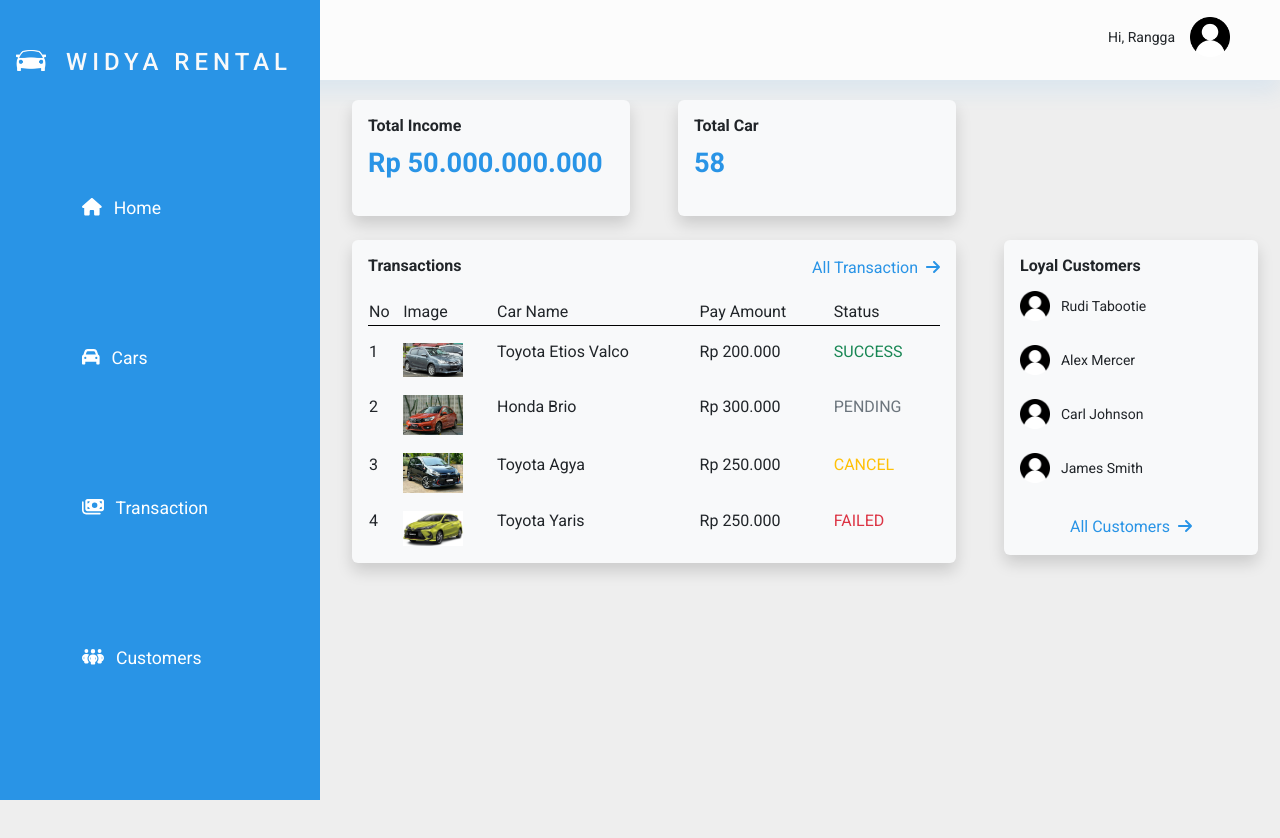
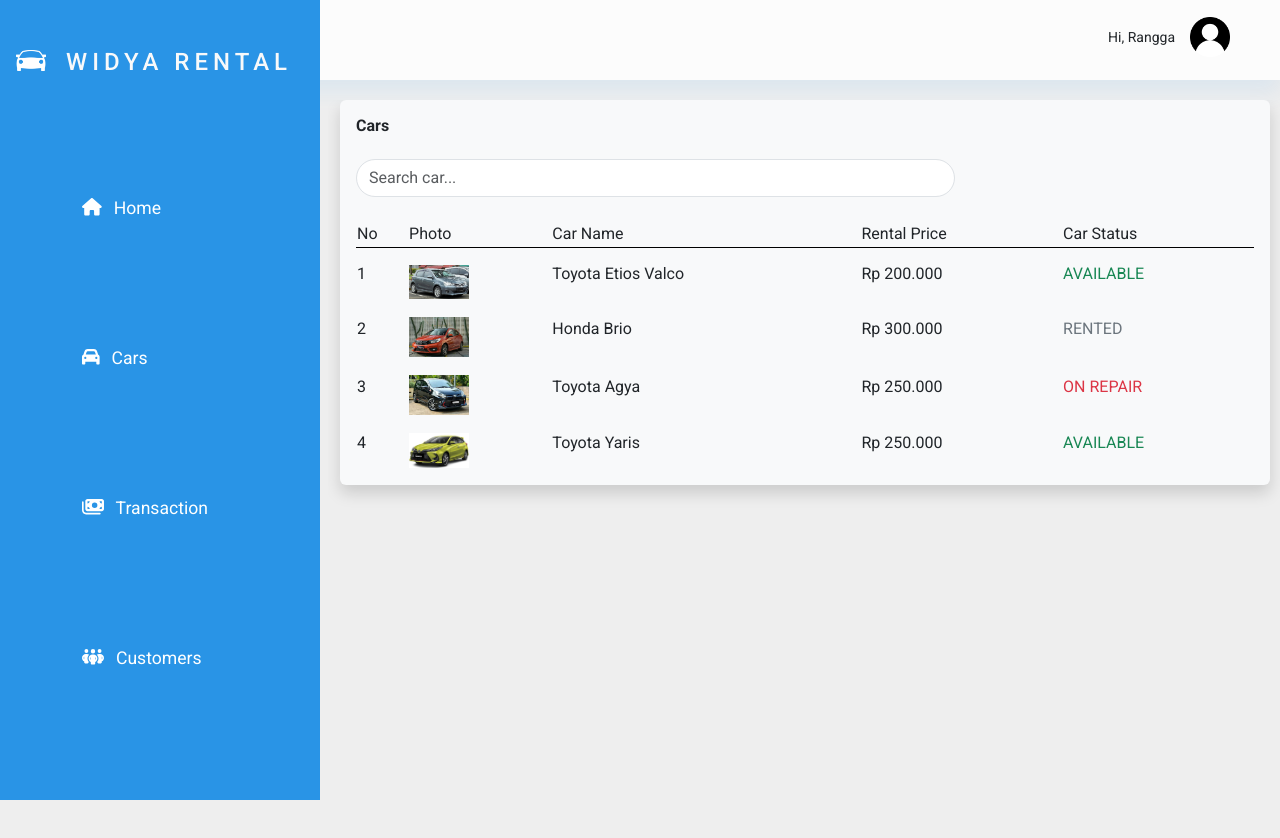
Before and after one commit to WidyaX1900/dashboard-ui, a Vue app: page / in a window 1280 px wide. Both pictures are taken after a click on the item "Cars". Shown: the top 838 px of the page. Built offline with nearby package versions, Linux system fonts and the light colour scheme.

Commit message:
Create car list page

```diff
--- a/src/FrontPage.vue
+++ b/src/FrontPage.vue
@@ -12,8 +12,9 @@ body {
 <template>
     <NavBar />
     <div class="row">
-        <SideBar />
-        <HomePage />
+        <SideBar @goToPage="moveToPage"/>
+        <HomePage v-if="page == ''"/>
+        <CarPage v-else-if="page == 'cars'"/>
     </div>
 </template>
 
@@ -21,13 +22,27 @@ body {
 import SideBar from './components/SideBar.vue'
 import NavBar from './components/NavBar.vue'
 import HomePage from './components/HomePage.vue'
+import CarPage from './components/CarPage.vue'
 
 export default {
   name: 'App',
   components: {
     NavBar,
     SideBar,
-    HomePage
-  }
+    HomePage,
+    CarPage
+  },
+
+  data() {
+    return {
+      page: ''
+    }
+  },
+
+  methods: {
+    moveToPage: function (page) {
+      this.page = page;
+    }
+  },
 }
 </script>
--- /dev/null
+++ b/src/components/CarPage.vue
@@ -0,0 +1,108 @@
+<style>
+:root {
+  --text-primary-color: rgb(41, 148, 230);
+}
+
+.page-container {
+  height: 100vh;
+  overflow-y: auto;
+  overflow-x: hidden;
+  margin-left: 340px;
+}
+</style>
+
+<template>
+  <div class="col-9 page-container">
+    <div class="bg-light shadow p-3 rounded me-4">
+      <h6 class="fw-bold mb-4">Cars</h6>
+      <div class="col-8 mb-4">
+        <div class="input-group mb-3">
+          <input
+            type="text"
+            class="form-control rounded-pill"
+            placeholder="Search car..."
+          />
+        </div>
+      </div>
+      <table>
+        <thead>
+          <tr>
+            <th>No</th>
+            <th>Photo</th>
+            <th>Car Name</th>
+            <th>Rental Price</th>
+            <th>Car Status</th>
+          </tr>
+        </thead>
+        <tbody>
+          <tr>
+            <td>1</td>
+            <td>
+              <img
+                src="../assets/img/etios-valco.jpg"
+                alt="rental-car"
+                width="60px"
+                class="mt-3"
+              />
+            </td>
+            <td>Toyota Etios Valco</td>
+            <td>Rp 200.000</td>
+            <td class="text-success">
+                AVAILABLE
+            </td>
+          </tr>
+          <tr>
+            <td>2</td>
+            <td>
+              <img
+                src="../assets/img/honda-brio.png"
+                alt="rental-car"
+                width="60px"
+                class="mt-3"
+              />
+            </td>
+            <td>Honda Brio</td>
+            <td>Rp 300.000</td>
+            <td class="text-secondary">
+                RENTED
+            </td>
+          </tr>
+          <tr>
+            <td>3</td>
+            <td>
+              <img
+                src="../assets/img/toyota-agya.jpg"
+                alt="rental-car"
+                width="60px"
+                class="mt-3"
+              />
+            </td>
+            <td>Toyota Agya</td>
+            <td>Rp 250.000</td>
+            <td class="text-danger">
+                ON REPAIR
+            </td>
+          </tr>
+          <tr>
+            <td>4</td>
+            <td>
+              <img
+                src="../assets/img/toyota-yaris.png"
+                alt="rental-car"
+                width="60px"
+                class="mt-3"
+              />
+            </td>
+            <td>Toyota Yaris</td>
+            <td>Rp 250.000</td>
+            <td class="text-success">
+                AVAILABLE
+            </td>
+          </tr>
+        </tbody>
+      </table>
+    </div>
+  </div>
+</template>
+
+<script></script>
--- a/src/components/HomePage.vue
+++ b/src/components/HomePage.vue
@@ -53,7 +53,7 @@
             <h6 class="fw-bold mb-4">Transactions</h6>
             <a href="#" class="text-blue text-decoration-none">
               All Transaction
-                            <FontAwesomeIcon icon="fas fa-arrow-right" class="ms-1"/>
+              <FontAwesomeIcon icon="fas fa-arrow-right" class="ms-1" />
             </a>
           </div>
           <table>
@@ -70,7 +70,12 @@
               <tr>
                 <td>1</td>
                 <td>
-                                    <img src="../assets/img/etios-valco.jpg" alt="rental-car" width="60px" class="mt-3">
+                  <img
+                    src="../assets/img/etios-valco.jpg"
+                    alt="rental-car"
+                    width="60px"
+                    class="mt-3"
+                  />
                 </td>
                 <td>Toyota Etios Valco</td>
                 <td>Rp 200.000</td>
@@ -81,7 +86,12 @@
               <tr>
                 <td>2</td>
                 <td>
-                                    <img src="../assets/img/honda-brio.png" alt="rental-car" width="60px" class="mt-3">
+                  <img
+                    src="../assets/img/honda-brio.png"
+                    alt="rental-car"
+                    width="60px"
+                    class="mt-3"
+                  />
                 </td>
                 <td>Honda Brio</td>
                 <td>Rp 300.000</td>
@@ -92,7 +102,12 @@
               <tr>
                 <td>3</td>
                 <td>
-                                    <img src="../assets/img/toyota-agya.jpg" alt="rental-car" width="60px" class="mt-3">
+                  <img
+                    src="../assets/img/toyota-agya.jpg"
+                    alt="rental-car"
+                    width="60px"
+                    class="mt-3"
+                  />
                 </td>
                 <td>Toyota Agya</td>
                 <td>Rp 250.000</td>
@@ -103,7 +118,12 @@
               <tr>
                 <td>4</td>
                 <td>
-                                    <img src="../assets/img/toyota-yaris.png" alt="rental-car" width="60px" class="mt-3">
+                  <img
+                    src="../assets/img/toyota-yaris.png"
+                    alt="rental-car"
+                    width="60px"
+                    class="mt-3"
+                  />
                 </td>
                 <td>Toyota Yaris</td>
                 <td>Rp 250.000</td>
@@ -120,7 +140,11 @@
           <h6 class="fw-bold mb-3">Loyal Customers</h6>
           <div class="row align-items-center mb-4">
             <div class="col-2">
-                            <img src="../assets/img/user.png" alt="user-profile" width="30px">
+              <img
+                src="../assets/img/user.png"
+                alt="user-profile"
+                width="30px"
+              />
             </div>
             <div class="col-8">
               <small>Rudi Tabootie</small>
@@ -128,7 +152,11 @@
           </div>
           <div class="row align-items-center mb-4">
             <div class="col-2">
-                            <img src="../assets/img/user.png" alt="user-profile" width="30px">
+              <img
+                src="../assets/img/user.png"
+                alt="user-profile"
+                width="30px"
+              />
             </div>
             <div class="col-8">
               <small>Alex Mercer</small>
@@ -136,7 +164,11 @@
           </div>
           <div class="row align-items-center mb-4">
             <div class="col-2">
-                            <img src="../assets/img/user.png" alt="user-profile" width="30px">
+              <img
+                src="../assets/img/user.png"
+                alt="user-profile"
+                width="30px"
+              />
             </div>
             <div class="col-8">
               <small>Carl Johnson</small>
@@ -144,7 +176,11 @@
           </div>
           <div class="row align-items-center mb-4">
             <div class="col-2">
-                            <img src="../assets/img/user.png" alt="user-profile" width="30px">
+              <img
+                src="../assets/img/user.png"
+                alt="user-profile"
+                width="30px"
+              />
             </div>
             <div class="col-8">
               <small>James Smith</small>
@@ -153,7 +189,7 @@
           <div class="text-center mt-4 pt-2">
             <a href="#" class="text-blue text-decoration-none">
               All Customers
-                            <FontAwesomeIcon icon="fas fa-arrow-right" class="ms-1"/>
+              <FontAwesomeIcon icon="fas fa-arrow-right" class="ms-1" />
             </a>
           </div>
         </div>
@@ -162,5 +198,4 @@
   </div>
 </template>
 
-<script>
-</script>
+<script></script>
--- a/src/components/SideBar.vue
+++ b/src/components/SideBar.vue
@@ -24,7 +24,7 @@
 }
 
 ul li {
-        transition: background-color .3s;
+  transition: background-color 0.3s;
   padding: 10px 0 10px 8px;
   border-radius: 5px;
   width: 60%;
@@ -40,32 +40,32 @@
   <aside class="col-3 vh-100 bg-blue text-light fixed-top py-5 px-3">
     <div class="row mb-5">
       <div class="col-1 me-4">
-                <img src="../assets/img/car.png" alt="car-logo" width="30px">
+        <img src="../assets/img/car.png" alt="car-logo" width="30px" />
       </div>
       <div class="col-10">
         <h1>WIDYA RENTAL</h1>
       </div>
     </div>
     <ul class="p-0">
-            <li>
+      <li @click="goToPage('')">
         <a href="#">
           <FontAwesomeIcon icon="fas fa-house" class="me-2" />
           Home
         </a>
       </li>
-            <li>
+      <li @click="goToPage('cars')">
         <a href="#">
           <FontAwesomeIcon icon="fas fa-car" class="me-2" />
           Cars
         </a>
       </li>
-            <li>
+      <li @click="goToPage('transactions')">
         <a href="#">
           <FontAwesomeIcon icon="fas fa-money-bills" class="me-2" />
           Transaction
         </a>
       </li>
-            <li>
+      <li @click="goToPage('customers')">
         <a href="#">
           <FontAwesomeIcon icon="fas fa-people-group" class="me-2" />
           Customers
@@ -75,4 +75,12 @@
   </aside>
 </template>
 
-<script></script>
+<script>
+export default {
+  methods: {
+    goToPage: function (page) {
+      this.$emit("goToPage", page);
+    },
+  },
+};
+</script>
--- a/src/main.js
+++ b/src/main.js
@@ -2,8 +2,9 @@ import { createApp } from 'vue'
 // import App from './App.vue'
 import FrontPage from './FrontPage.vue'
 import { library } from '@fortawesome/fontawesome-svg-core'
-import { faArrowRight, faCar, faHomeAlt, faMoneyBills, faPeopleGroup, fas } from '@fortawesome/free-solid-svg-icons'
+import { faSearch, faArrowRight, faCar, faHomeAlt, faMoneyBills, faPeopleGroup, fas } from '@fortawesome/free-solid-svg-icons'
 import { FontAwesomeIcon } from '@fortawesome/vue-fontawesome'
 
-library.add(faCar, faHomeAlt, faMoneyBills, faPeopleGroup, fas, faArrowRight);
+
+library.add(faCar, faHomeAlt, faMoneyBills, faPeopleGroup, fas, faArrowRight, faSearch);
 createApp(FrontPage).component("FontAwesomeIcon", FontAwesomeIcon).mount("#app");
```
Lines whose indentation alone changed are shown as unchanged.
